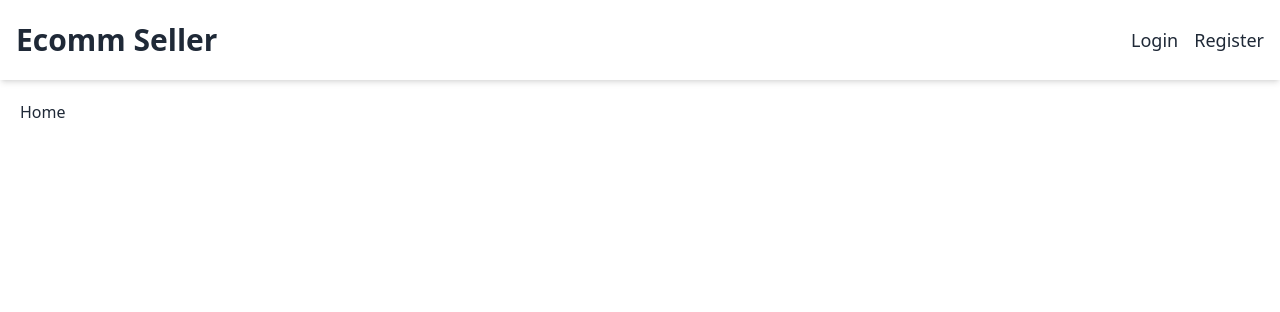
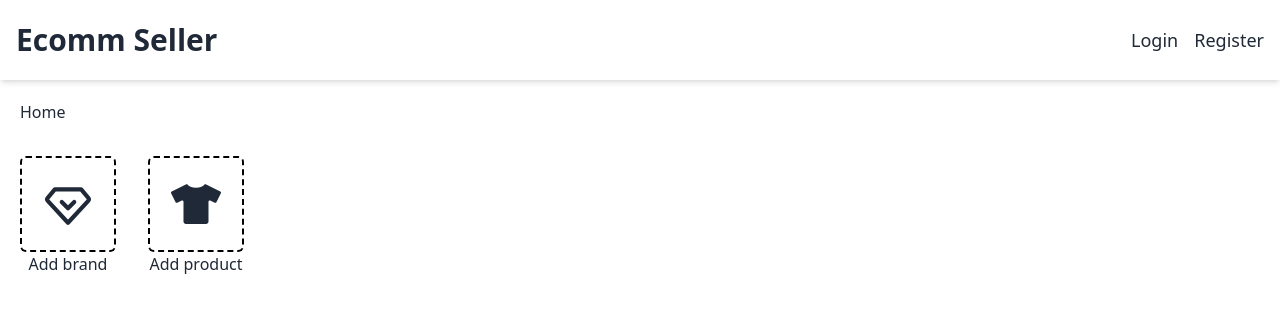
Before and after one commit to akabhi5/ecomm-seller, a React (Vite) app: page / in a window 1280 px wide. Shown: the top 312 px of the page. Built offline with nearby package versions, Linux system fonts and the light colour scheme; no server answers.

Commit message:
added action buttons

```diff
--- a/package.json
+++ b/package.json
@@ -20,6 +20,7 @@
     "react-dom": "^18.2.0",
     "react-hook-form": "^7.49.2",
     "react-hot-toast": "^2.4.1",
+    "react-icons": "^4.12.0",
     "react-redux": "^9.0.4",
     "react-router-dom": "^6.21.1"
   },
--- /dev/null
+++ b/src/components/SellerAction/SellerAction.tsx
@@ -0,0 +1,33 @@
+import SellerActionCard from "../SellerActionCard/SellerActionCard";
+import { FaTshirt } from "react-icons/fa";
+import { TbBrandMyOppo } from "react-icons/tb";
+
+const SellerAction = () => {
+  const actions = [
+    {
+      name: "Add brand",
+      link: "/brands/add",
+      icon: <TbBrandMyOppo size={50} />,
+    },
+    {
+      name: "Add product",
+      link: "/products/add",
+      icon: <FaTshirt size={50} />,
+    },
+  ];
+
+  return (
+    <div className="flex space-x-8">
+      {actions.map((action) => (
+        <SellerActionCard
+          key={action.link}
+          href={action.link}
+          icon={action.icon}
+          name={action.name}
+        />
+      ))}
+    </div>
+  );
+};
+
+export default SellerAction;
--- /dev/null
+++ b/src/components/SellerActionCard/SellerActionCard.tsx
@@ -0,0 +1,21 @@
+import React from "react";
+import { Link } from "react-router-dom";
+
+interface Props {
+  href: string;
+  name: string;
+  icon: React.ReactNode;
+}
+
+const SellerActionCard = ({ href, name, icon }: Props) => {
+  return (
+    <Link to={href}>
+      <div className="border-2 border-dashed border-black rounded-md w-24 h-24 flex items-center justify-center cursor-pointer hover:shadow-xl">
+        {icon}
+      </div>
+      <div className="flex justify-center">{name}</div>
+    </Link>
+  );
+};
+
+export default SellerActionCard;
--- a/src/page/Home/Home.tsx
+++ b/src/page/Home/Home.tsx
@@ -1,5 +1,15 @@
+import SellerAction from "../../components/SellerAction/SellerAction";
+
 const Home = () => {
-  return <div>Home</div>;
+  return (
+    <>
+      <div>Home</div>
+
+      <div className="my-8">
+        <SellerAction />
+      </div>
+    </>
+  );
 };
 
 export default Home;
```
Also changed, not shown: 1 other file (tests, documents, lock files or other folders).
